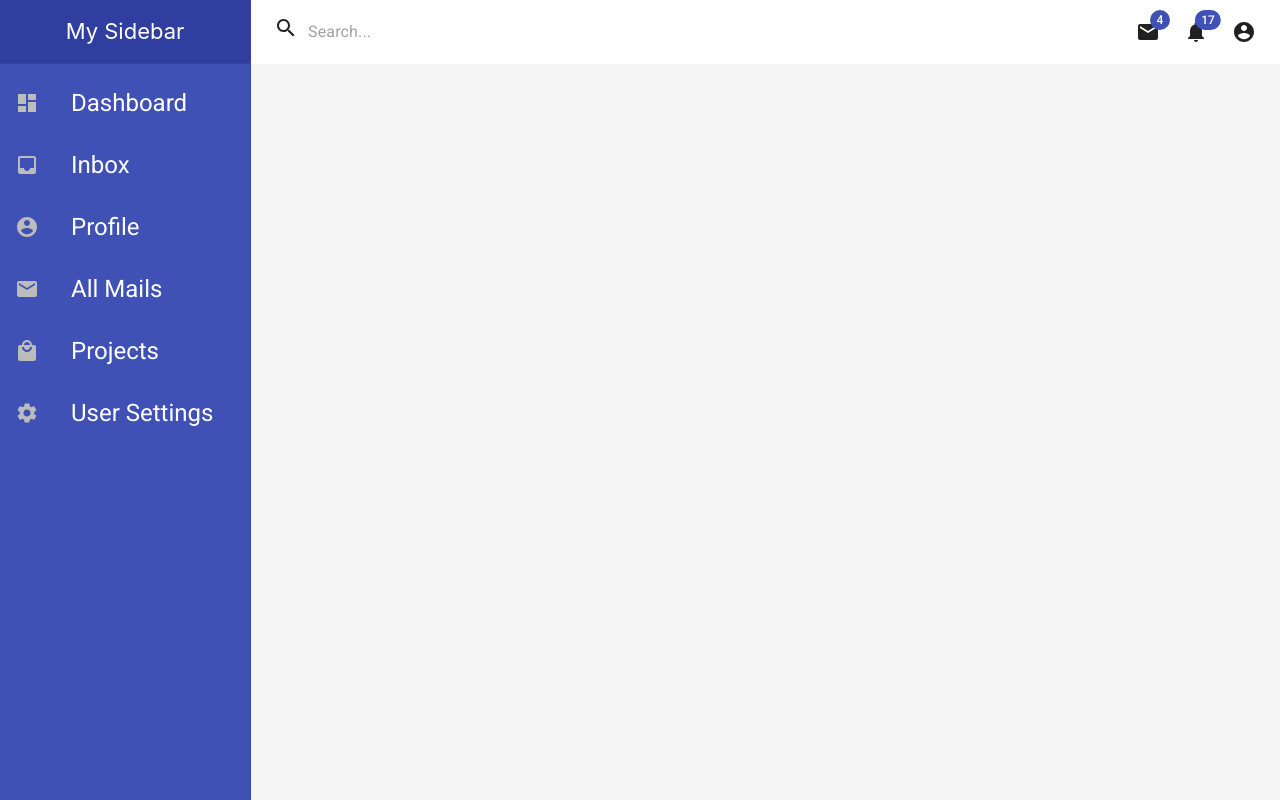
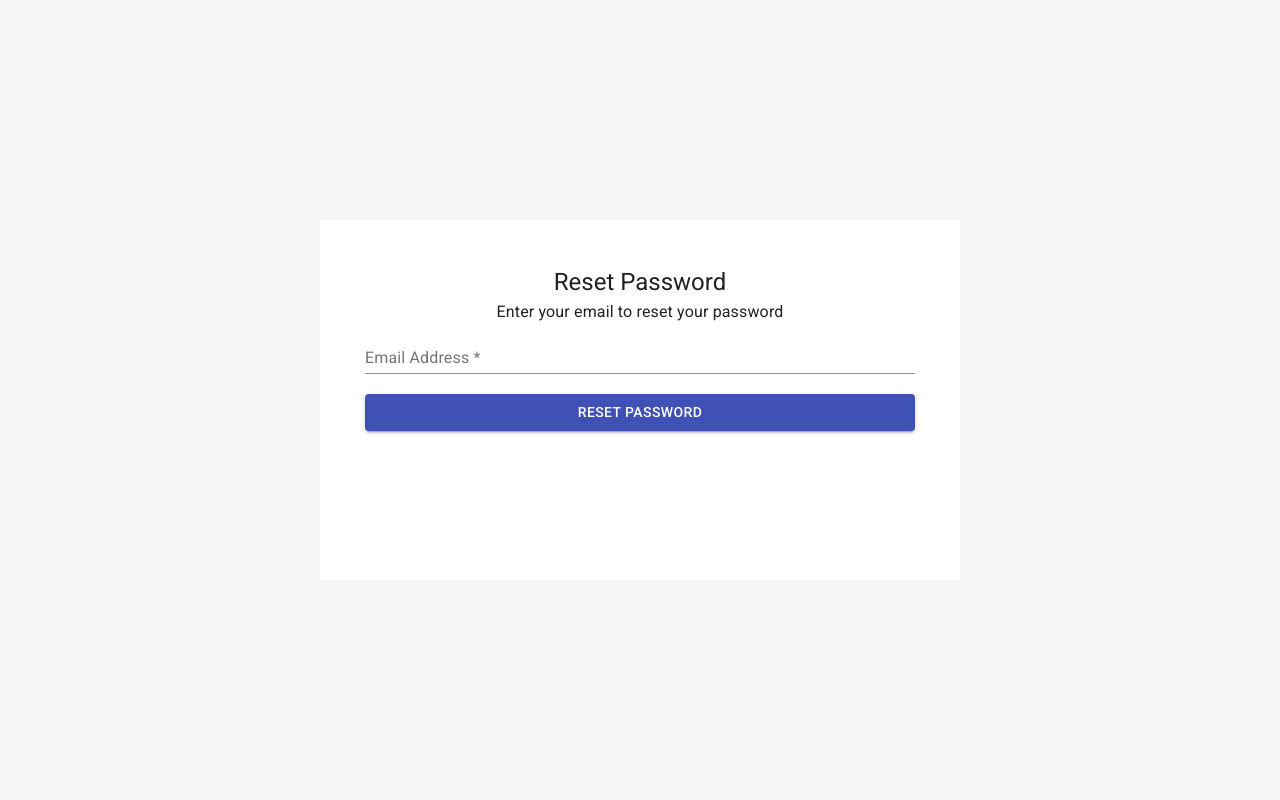
Before and after one commit to amirdbt/materiaul-ui-dashboard, a React (Create React App) app: page /reset-password in a window 1280 px wide. Built offline with nearby package versions, Linux system fonts and the light colour scheme.

Commit message:
added reset password component

```diff
--- a/src/App.js
+++ b/src/App.js
@@ -6,12 +6,13 @@ import Projects from "./components/Projects";
 import SignIn from "./components/SignIn";
 import SignUp from "./components/SignUp"
 import Settings from "./components/Settings"
+import ResetPassword from "./components/ResetPassword"
 import { Switch, Route, withRouter } from "react-router-dom";
 
 const Main = withRouter(({ location }) => {
   return (
     <>
-      {location.pathname !== "/sign-in" && location.pathname !== "/sign-up" && (
+      {location.pathname !== "/sign-in" && location.pathname !== "/sign-up" && location.pathname !== "/reset-password" && (
         <>
           <Sidebar />
         </>
@@ -23,6 +24,7 @@ const Main = withRouter(({ location }) => {
         <Route path="/sign-in" component={SignIn} />
         <Route path="/sign-up" component={SignUp} />
         <Route path="/settings" component={Settings} />
+        <Route path="/reset-password" component={ResetPassword} />
       </Switch>
     </>
   );
--- /dev/null
+++ b/src/components/ResetPassword.jsx
@@ -0,0 +1,56 @@
+import React from "react";
+import {
+  Card,
+  CardContent,
+  Button,
+  TextField,
+  Typography,
+  makeStyles,
+} from "@material-ui/core";
+import {Link} from "react-router-dom"
+
+const useStyles = makeStyles((theme) => ({
+  root: {
+    width: "50%",
+    display: "flex",
+    justifyContent: "center",
+    textAlign: "center",
+    height: "45%"
+  },
+  text: {
+    width: "550px",
+  },
+  display:{
+      marginTop: "30px"
+  }
+}));
+
+const ResetPassword = () => {
+  const classes = useStyles();
+  return (
+    <div className="sign-in">
+      <Card className={classes.root} elevation={0}>
+        <CardContent className={classes.display}>
+          <Typography variant="h5">Reset Password</Typography>
+          <Typography variant="subtitle1">Enter your email to reset your password</Typography>
+
+          <TextField
+            type="text"
+            placeholder="Email Address *"
+            label="Email Address *"
+            fullWidth
+            className={classes.text}
+            style={{ marginBottom: "20px" }}
+          />
+          <Link to="/" style={{textDecoration: "none"}}>
+          <Button variant="contained" color="primary" className={classes.text}>
+            Reset password
+          </Button>
+          </Link>
+        </CardContent>
+      </Card>
+    </div>
+  );
+};
+
+export default ResetPassword;
--- a/src/components/SignIn.jsx
+++ b/src/components/SignIn.jsx
@@ -11,6 +11,7 @@ import {
   Link,
   LinearProgress
 } from "@material-ui/core";
+import logo from "./outsource-logo-wide.png"
 
 const useStyles = makeStyles((theme) => ({
   root: {
@@ -74,7 +75,7 @@ const SignIn = () => {
             <div className={classes.display}>
               <Avatar
                 alt="Profile image"
-                src="https://i.picsum.photos/id/1005/5760/3840.jpg"
+                src={logo}
                 className={classes.image}
               />
               <Typography variant="h5">Welcome back, Amir!</Typography>
@@ -122,9 +123,9 @@ const SignIn = () => {
 
             <div style={{ marginTop: "20px" }}></div>
             <div style={{ display: "flex", justifyContent: "space-between" }}>
-              <Typography style={{ textAlign: "center" }} color="primary">
+            <Link href="/reset-password" variant="body2">
                 Forgot password
-              </Typography>
+              </Link>
               <Link href="/sign-up" variant="body2">
                 Sign up
               </Link>
```
Also changed, not shown: src/components/outsource-logo-wide.png (added).
